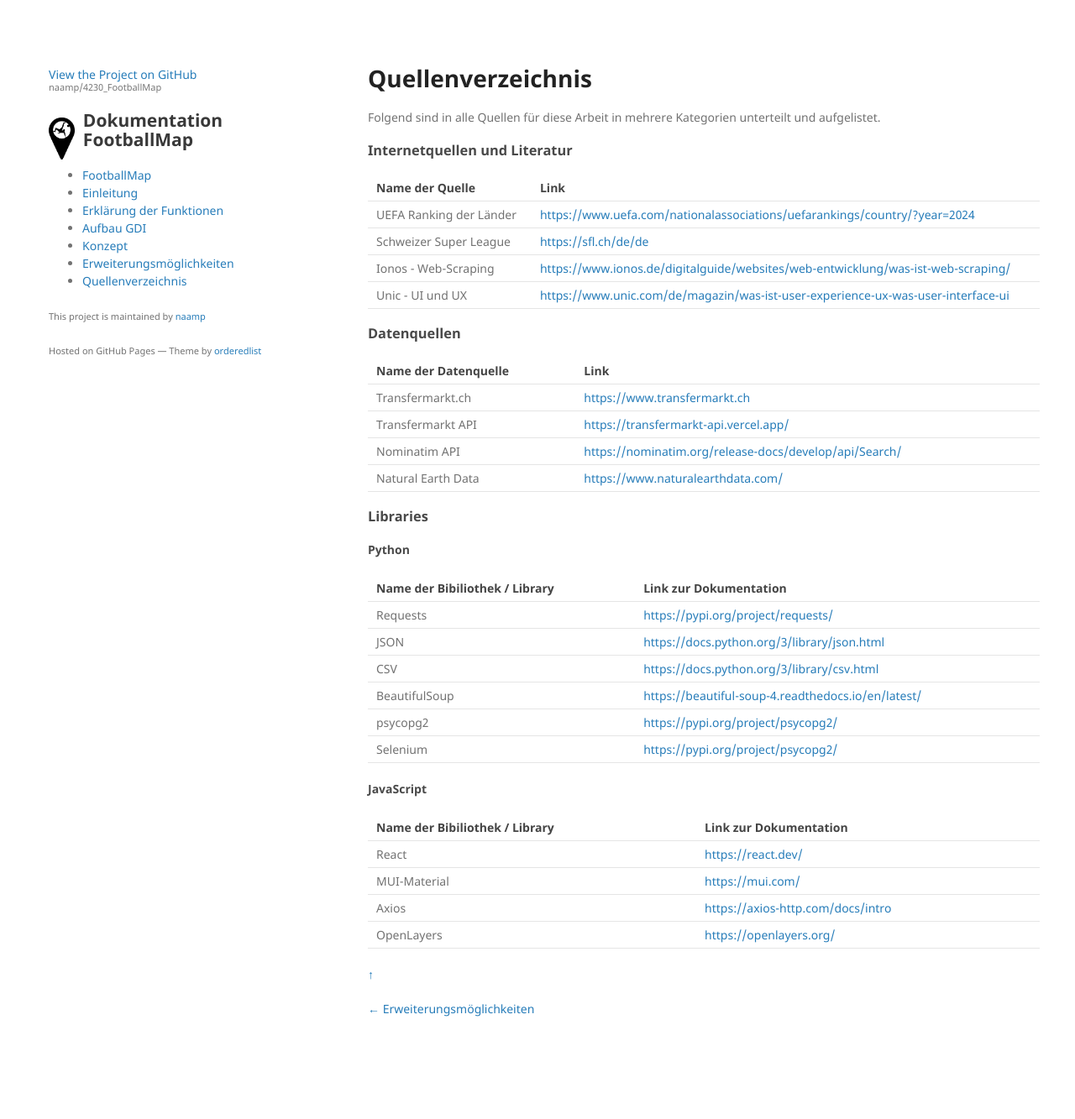
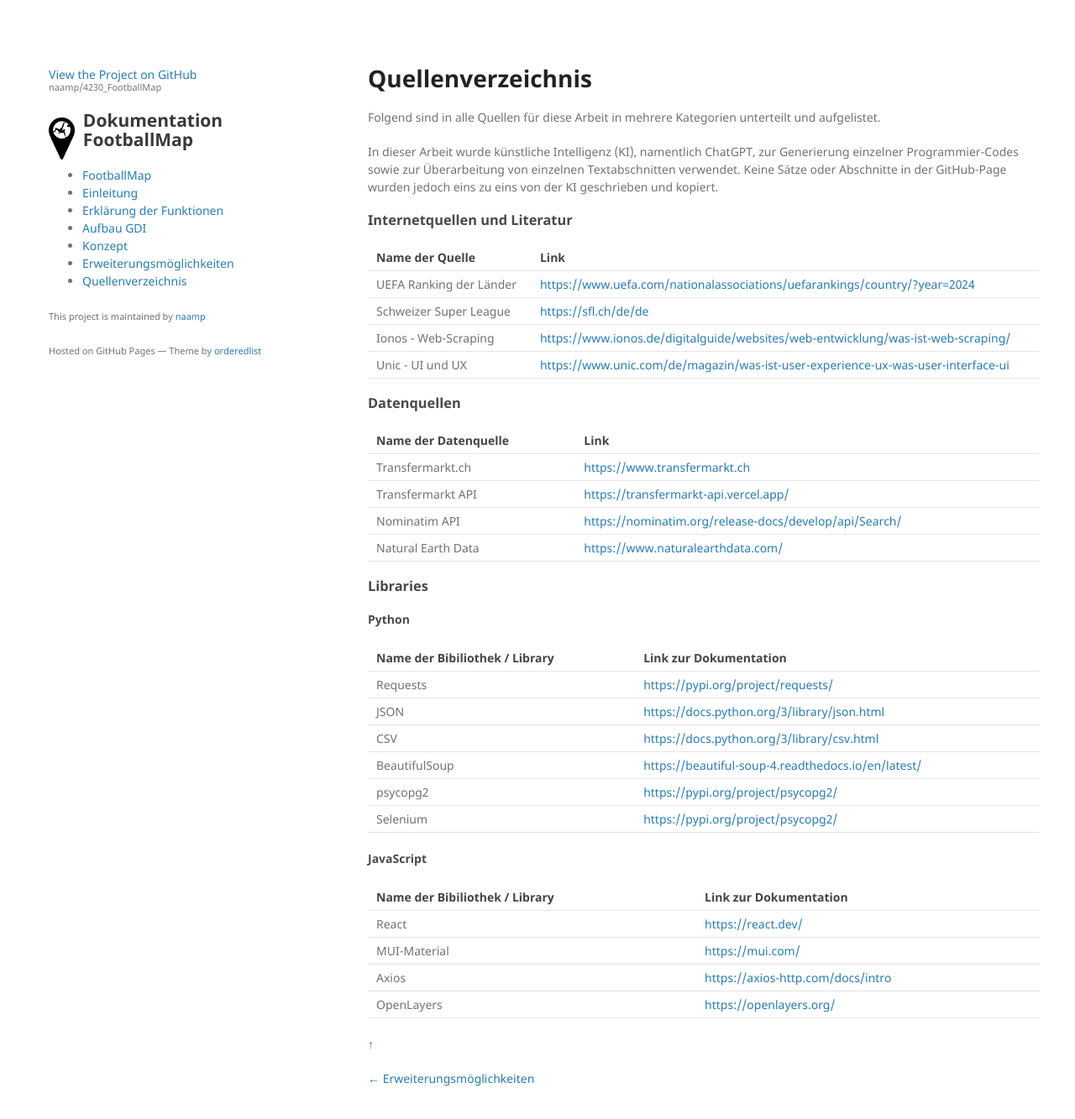
Before and after one commit to naamp/4230_FootballMap, a Jekyll site: the page built from docs/quellenverzeichnis.md, in a window 1280 px wide and 1345 px high. Shown: the top 1333 px of the window at 84% size. Built offline with Jekyll 4.4.1, drawn with Linux system fonts in a browser that asks for light colours; our own code applies the rules of GitHub Pages for plain Markdown files.

Commit message:
20240614_Nando
Anpassung
Ergänzung Infotext der verwendeten KI Hilfsmittel

```diff
--- a/docs/quellenverzeichnis.md
+++ b/docs/quellenverzeichnis.md
@@ -4,6 +4,8 @@
 <div id="quellenverzeichnis"></div>
 
 Folgend sind in alle Quellen für diese Arbeit in mehrere Kategorien unterteilt und aufgelistet.
+
+In dieser Arbeit wurde künstliche Intelligenz (KI), namentlich ChatGPT, zur Generierung einzelner Programmier-Codes sowie zur Überarbeitung von einzelnen Textabschnitten verwendet. Keine Sätze oder Abschnitte in der GitHub-Page wurden jedoch eins zu eins von der KI geschrieben und kopiert.
 
 ### Internetquellen und Literatur
 <div id="literatur"></div>
```
Also changed, not shown: docs/aufbauGDI.md (+2 -2 lines).
